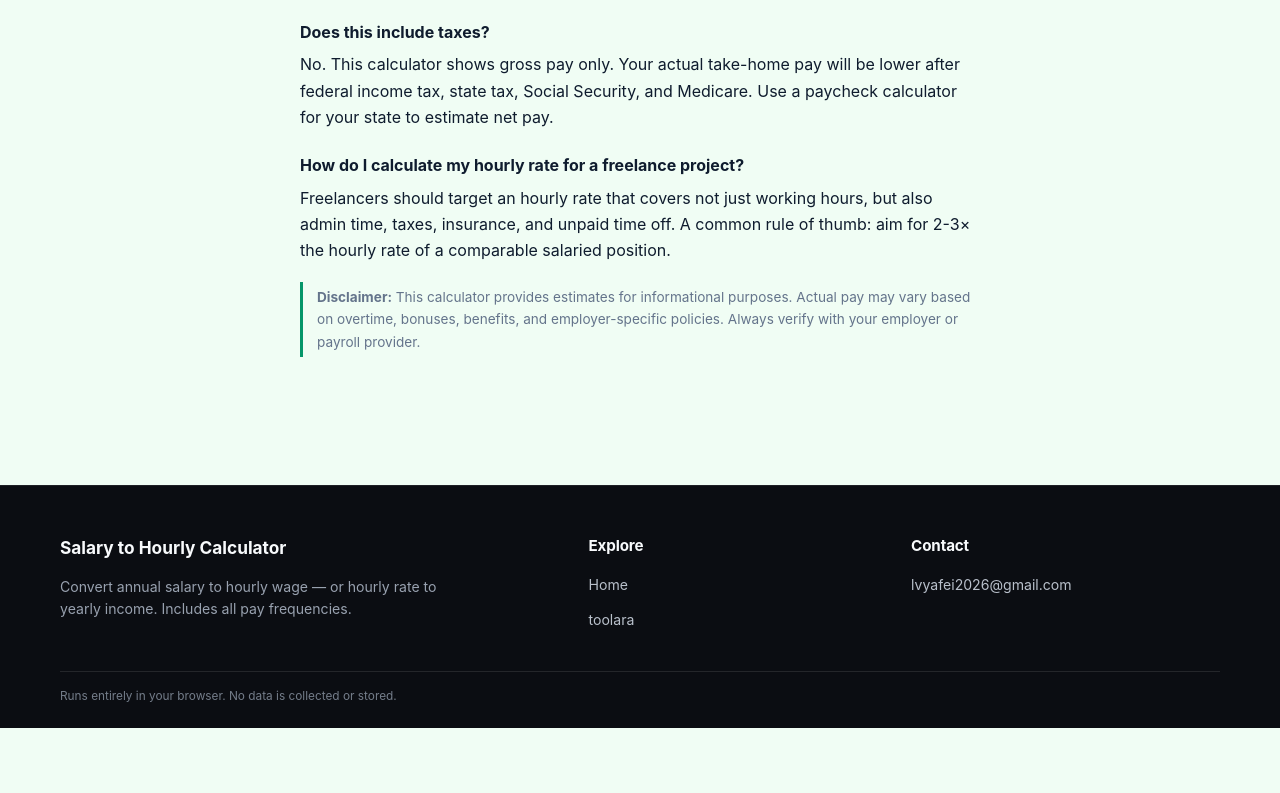
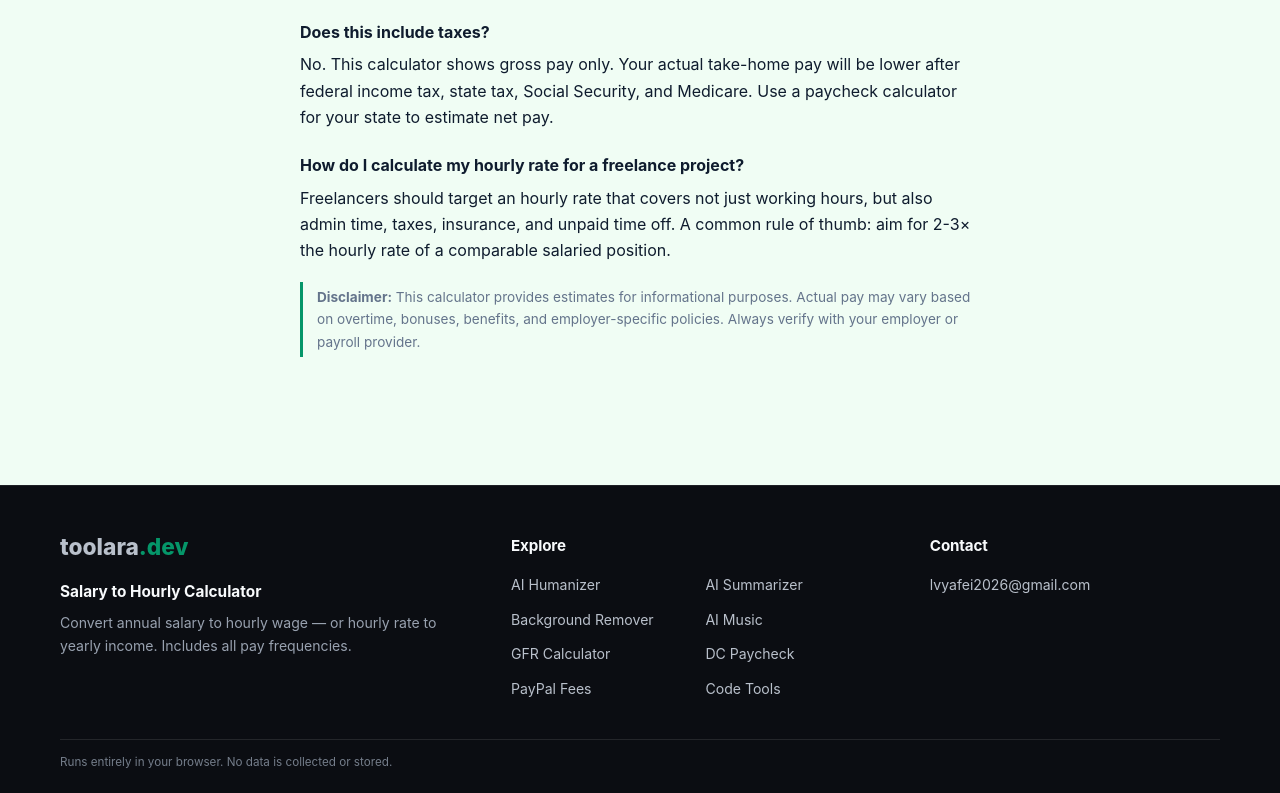
Before and after one commit to lvyafei2026-coder/salary-to-hourly, a plain HTML site: page index.html in a window 1280 px wide. Shown: the part 3354-4147 px from the top of the page. Before the commit the page ends 4082 px from the top, so only its background shows below. Drawn offline with Linux system fonts and the light colour scheme.

Commit message:
Polish branded Explore footers

```diff
--- a/css/style.css
+++ b/css/style.css
@@ -158,15 +158,18 @@ tr:last-child td { border-bottom: none; }
 
 .site-footer { margin-top: 64px !important; padding: 48px 24px 22px !important; background: #0b0d12 !important; border-top: 1px solid rgba(255,255,255,0.08) !important; color: #a6adbb !important; text-align: left !important; font-size: 0.88rem !important; line-height: 1.6; }
 .site-footer-inner { max-width: 1160px; margin: 0 auto; }
-.site-footer-grid { display: grid; grid-template-columns: minmax(0, 1.4fr) minmax(150px, 0.8fr) minmax(200px, 0.9fr); gap: 48px; }
+.site-footer-grid { display: grid; grid-template-columns: minmax(0,1.25fr) minmax(280px,1.15fr) minmax(220px,0.9fr); gap: 48px; }
 .site-footer-column { min-width: 0; }
-.site-footer-brand { display: inline-block; color: #f8fafc !important; font-size: 1.08rem; font-weight: 700; text-decoration: none; }
+.site-footer-wordmark { display: inline-flex; align-items: baseline; color: #f8fafc !important; font-size: 1.42rem; font-weight: 850; line-height: 1.15; text-decoration: none; }
+.site-footer-wordmark .tld { color: var(--accent, #3b82f6); }
+.site-footer-site-name { margin: 18px 0 0 !important; color: #f8fafc; font-size: 0.96rem; font-weight: 700; }
 .site-footer-heading { margin: 0 0 16px !important; color: #f8fafc; font-size: 0.95rem; font-weight: 650; }
-.site-footer-description { max-width: 420px; margin: 14px 0 0 !important; color: #98a1af; }
-.site-footer-nav { display: grid; justify-items: start; gap: 10px; }
+.site-footer-description { max-width: 420px; margin: 8px 0 0 !important; color: #98a1af; }
+.site-footer-links { display: grid; grid-template-columns: repeat(2,minmax(0,1fr)); gap: 12px 18px; }
+.site-footer-contact { margin: 0 !important; color: #b9c0cb; overflow-wrap: anywhere; }
 .site-footer a { color: #b9c0cb !important; text-decoration: none; }
 .site-footer a:hover { color: #fff !important; text-decoration: underline; }
-.site-footer-contact { margin: 0 !important; color: #b9c0cb; overflow-wrap: anywhere; }
-.site-footer-bottom { margin-top: 40px; padding-top: 16px; border-top: 1px solid rgba(255,255,255,0.1); color: #747d8a; font-size: 0.74rem; line-height: 1.5; }
+.site-footer-bottom { margin-top: 38px; padding-top: 14px; border-top: 1px solid rgba(255,255,255,0.1); color: #747d8a; font-size: 0.73rem; line-height: 1.5; }
 .site-footer-bottom p { margin: 0; }
-@media (max-width: 720px) { .site-footer { padding: 36px 20px 20px !important; } .site-footer-grid { grid-template-columns: 1fr; gap: 28px; } .site-footer-bottom { margin-top: 28px; } } .site-footer-nav { gap: 12px; } }
+@media (max-width: 960px) { .site-footer-grid { grid-template-columns: repeat(2,minmax(0,1fr)); gap: 34px; } .site-footer-column:first-child { grid-column: 1 / -1; } }
+@media (max-width: 760px) { .site-footer { padding: 36px 20px 20px !important; } .site-footer-grid { grid-template-columns: 1fr; gap: 28px; } .site-footer-column:first-child { grid-column: auto; } .site-footer-links { gap: 10px 14px; } .site-footer-bottom { margin-top: 28px; } }
--- a/index.html
+++ b/index.html
@@ -202,11 +202,19 @@
 <div class="site-footer-inner">
 <div class="site-footer-grid">
 <section class="site-footer-column">
-<a class="site-footer-brand" href="/"><span class="site-footer-brand" data-i18n="title">Salary to Hourly Calculator</span></a>
+<a class="site-footer-wordmark" href="https://toolara.dev/" aria-label="toolara.dev">toolara<span class="tld">.dev</span></a>
+<p class="site-footer-site-name" data-i18n="title">Salary to Hourly Calculator</p>
 <p class="site-footer-description" data-i18n="subtitle">Convert annual salary to hourly wage — or hourly rate to yearly income. Includes all pay frequencies.</p>
 </section>
-<section class="site-footer-column"><h2 class="site-footer-heading">Explore</h2><nav class="site-footer-nav" aria-label="Quick navigation"><a href="/" data-i18n="navHome">Home</a><a href="https://toolara.dev/">toolara</a></nav></section>
-<section class="site-footer-column"><h2 class="site-footer-heading">Contact</h2><a href="mailto:lvyafei2026@gmail.com">lvyafei2026@gmail.com</a></section>
+<section class="site-footer-column"><h2 class="site-footer-heading">Explore</h2><nav class="site-footer-links" aria-label="Explore sites"><a href="https://humanize.toolara.dev/">AI Humanizer</a>
+<a href="https://summarize.toolara.dev/">AI Summarizer</a>
+<a href="https://background.toolara.dev/">Background Remover</a>
+<a href="https://music.toolara.dev/">AI Music</a>
+<a href="https://gfr.toolara.dev/">GFR Calculator</a>
+<a href="https://dc-pay.toolara.dev/">DC Paycheck</a>
+<a href="https://paypal.toolara.dev/">PayPal Fees</a>
+<a href="https://devtools.toolara.dev/">Code Tools</a></nav></section>
+<section class="site-footer-column"><h2 class="site-footer-heading">Contact</h2><p class="site-footer-contact"><a href="mailto:lvyafei2026@gmail.com">lvyafei2026@gmail.com</a></p></section>
 </div>
 <div class="site-footer-bottom"><p class="site-footer-privacy" data-i18n="footer">Runs entirely in your browser. No data is collected or stored.</p></div>
 </div>
```
Also changed, not shown: zh/index.html (+11 -3 lines).
